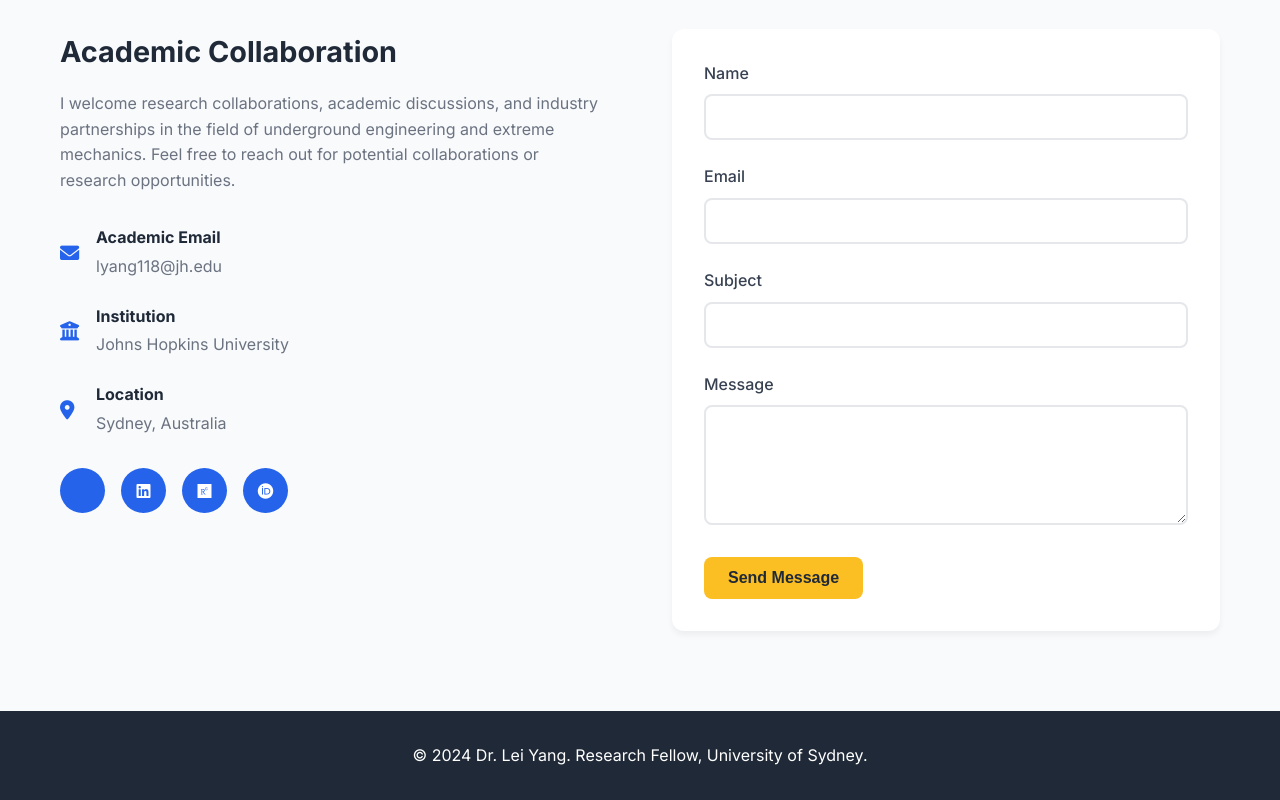
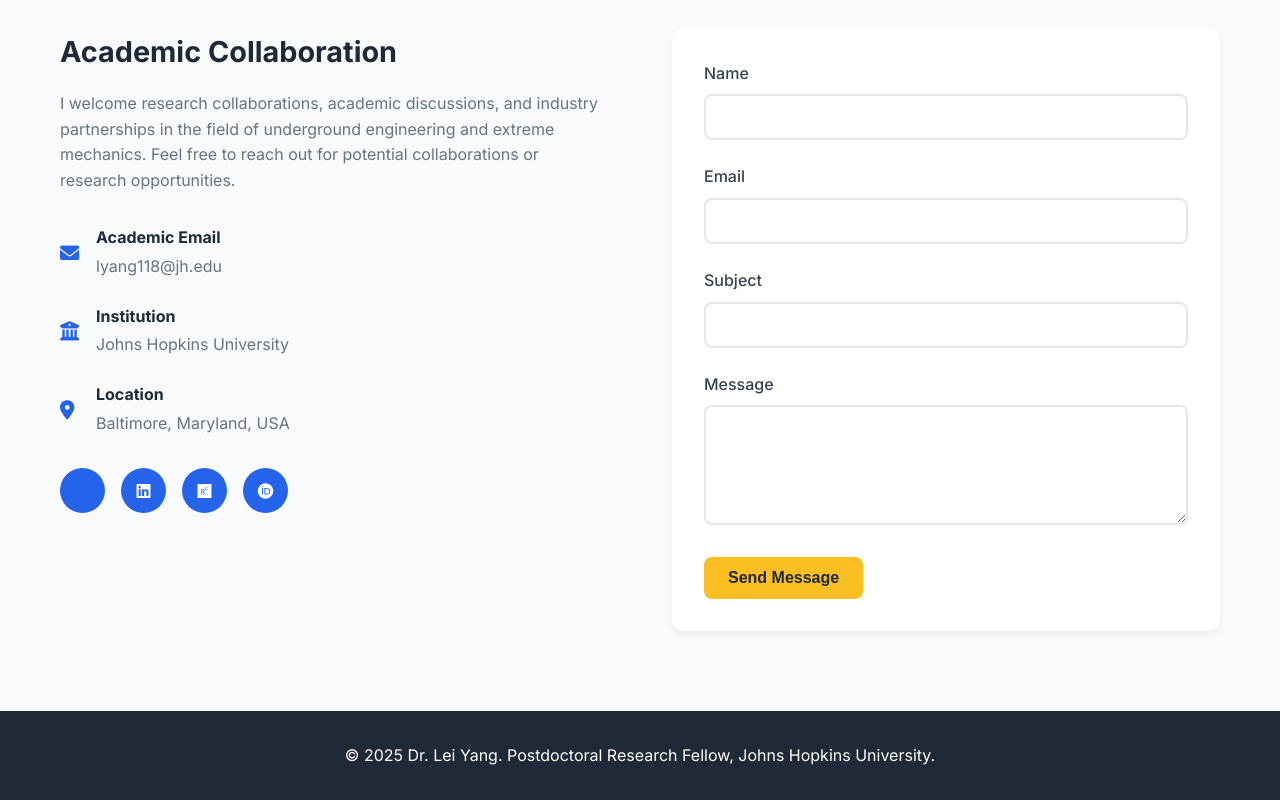
Before and after one commit to leiyang-usyd/Extreme-Mechanics-for-Underground-Engineering, a plain HTML site: page index.html in a window 1280 px wide. Shown: the part 3458-4258 px from the top of the page. Drawn offline with Linux system fonts and the light colour scheme.

Commit message:
Update website content with latest modifications

```diff
--- a/index.html
+++ b/index.html
@@ -291,7 +291,7 @@
                             <i class="fas fa-map-marker-alt"></i>
                             <div>
                                 <h4>Location</h4>
-                                <p>Sydney, Australia</p>
+                                <p>Baltimore, Maryland, USA</p>
                             </div>
                         </div>
                     </div>
@@ -330,7 +330,7 @@
     <!-- Footer -->
     <footer class="footer">
         <div class="container">
-            <p>&copy; 2024 Dr. Lei Yang. Research Fellow, University of Sydney.</p>
+            <p>&copy; 2025 Dr. Lei Yang. Postdoctoral Research Fellow, Johns Hopkins University.</p>
         </div>
     </footer>
 
```
